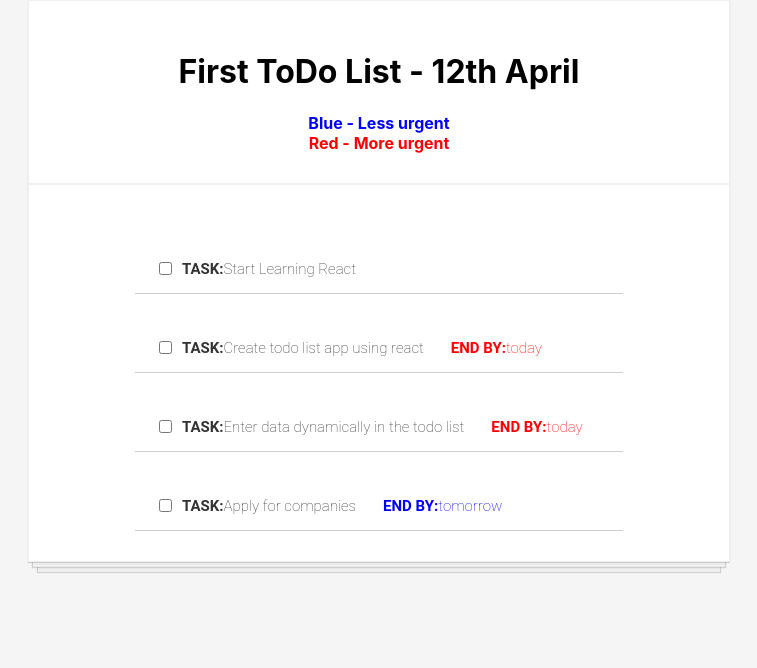
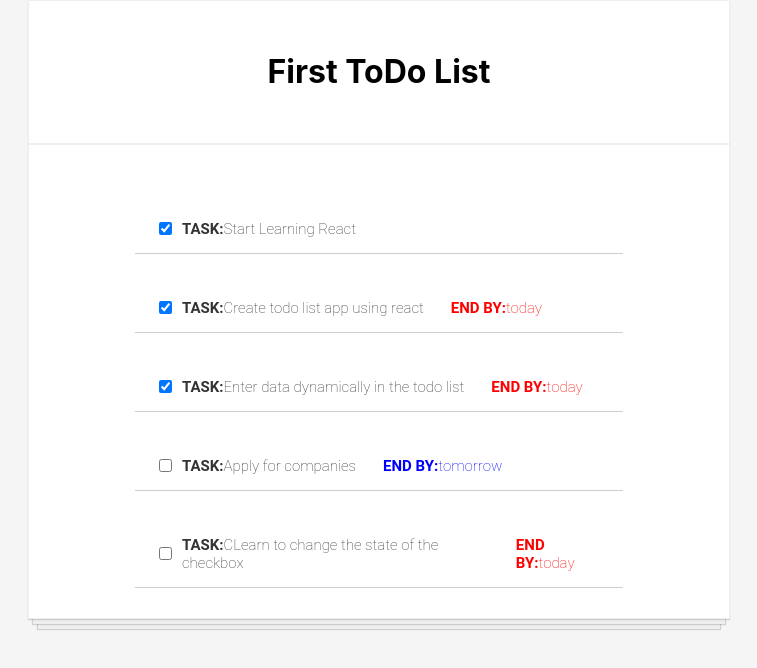
Before and after one commit to kaustubh285/React-todo-app, a React (Create React App) app: page / in a window 1280 px wide. Shown: the top 668 px of the page, without its empty margins (261-1018 px from the left). Built offline with nearby package versions, Linux system fonts and the light colour scheme.

Commit message:
Changed the state of a task using setState and onChange event

```diff
--- a/src/App.js
+++ b/src/App.js
@@ -12,20 +12,36 @@ class App extends React.Component{
     this.state={
       todoData :taskData
     }
+    this.completeChange = this.completeChange.bind(this)
+  }
+
+  completeChange(id){
+    this.setState(prevState=>{
+      const newData = prevState.todoData.map(todos =>{
+        if(todos.id === id){
+
+          return{
+            ...todos,
+            complete:!todos.complete
+          }
+        }
+        return todos
+      })
+      return{
+        todoData:newData
+      }
+    })
   }
 
   render(){
 
     const taskDataList = this.state.todoData.map(todoThing =>{
-    return  <Check key={todoThing.id} tasktodo={todoThing} />
+    return  <Check key={todoThing.id} tasktodo={todoThing} isComplete={this.completeChange}/>
     })
-    const date = new Date()
     return (
       <div className="">
         <header className="todo-list">
-          <h1>First ToDo List - {date.getDate()}th April</h1>
-          <h4 className="styleb"> Blue  -  Less urgent</h4>
-          <h4 className="styler"> Red  -  More urgent</h4>
+          <h1>First ToDo List</h1>
         </header>
         <div className="todo-list">
           {taskDataList}
--- a/src/Check.js
+++ b/src/Check.js
@@ -5,8 +5,8 @@ let Check = (props) =>{
     console.log(props)
     return(
         <div className="todo-item">
-            <input type="checkbox"></input>
-            <p>
+            <input type="checkbox" checked={props.tasktodo.complete} onChange={()=> props.isComplete(props.tasktodo.id)}></input>
+            <p >
                 <b>TASK:</b>
                 {props.tasktodo.task}
             </p>
--- a/src/TasksData.js
+++ b/src/TasksData.js
@@ -2,21 +2,31 @@ const taskData = [
     {
         id : 1,
         task : "Start Learning React",
+        complete:true
     },
     {
         id : 2,
         task : "Create todo list app using react",
-        endby : "today"
+        endby : "today",
+        complete:true
     },
     {
         id : 3,
         task : "Enter data dynamically in the todo list",
-        endby : "today"
+        endby : "today",
+        complete:true
     },
     {
         id : 4,
         task : "Apply for companies",
-        endby : "tomorrow"
+        endby : "tomorrow",
+        complete:false
+    },
+    {
+        id : 5,
+        task : "CLearn to change the state of the checkbox",
+        endby : "today",
+        complete:false
     }
 ]
 
```
